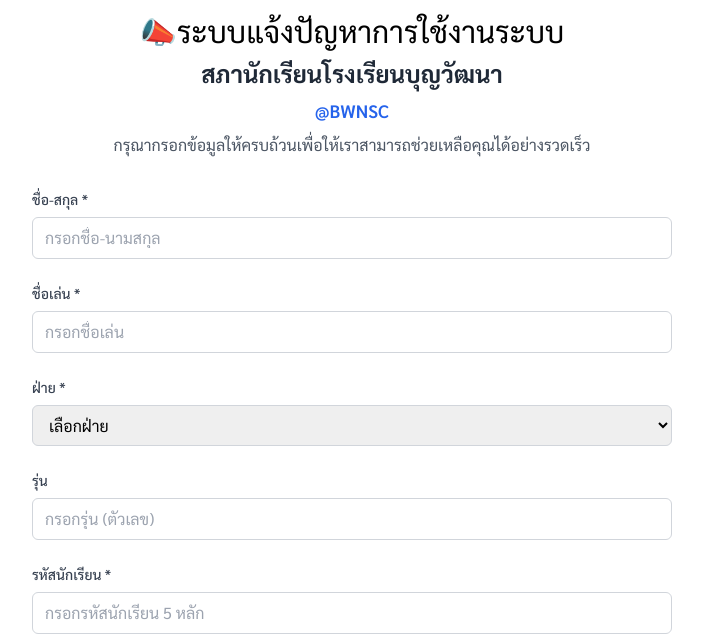
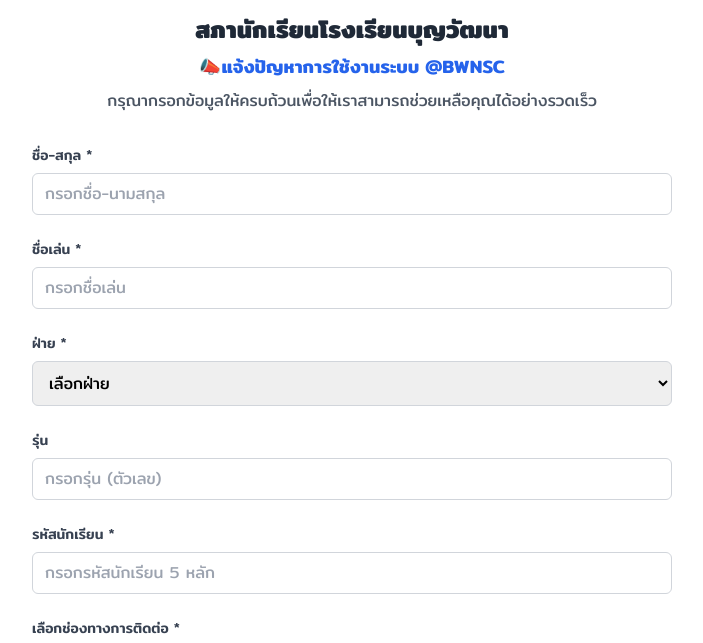
Before and after one commit to naphatphong-bwnsc/sos, a website: page test.html in a window 1280 px wide. Shown: the part 115-758 px from the top of the page, without its empty margins (288-991 px from the left). Drawn offline with nearby package versions, Linux system fonts and the light colour scheme.

Commit message:
Update test.html

```diff
--- a/test.html
+++ b/test.html
@@ -6,8 +6,8 @@
     <title>📣 แจ้งปัญหาการใช้งานระบบ @BWNSC</title>
     <script src="https://cdn.tailwindcss.com"></script>
     <style>
-        @import url('https://fonts.googleapis.com/css2?family=Sarabun:wght@300;400;500;600;700&display=swap');
-        body { font-family: 'Sarabun', sans-serif; }
+        @import url('https://fonts.googleapis.com/css2?family=Mitr:wght@200;300;400;500;600;700&display=swap');
+        body { font-family: 'Mitr', sans-serif; }
     </style>
 </head>
 <body class="bg-white min-h-screen py-4 sm:py-8">
@@ -15,9 +15,8 @@
         <!-- Header -->
         <div class="text-center mb-6 sm:mb-8">
             <img src="https://data.bwnsc.in.th/sc.png" alt="BWNSC Logo" class="w-16 h-16 sm:w-20 sm:h-20 mx-auto mb-3 sm:mb-4 rounded-full">
-            <div class="text-2xl sm:text-3xl mb-2">📣ระบบแจ้งปัญหาการใช้งานระบบ </div>
             <h1 class="text-xl sm:text-2xl font-bold text-gray-800 mb-2 px-2">สภานักเรียนโรงเรียนบุญวัฒนา</h1>
-            <p class="text-base sm:text-lg text-blue-600 font-semibold">@BWNSC</p>
+            <p class="text-base sm:text-lg text-blue-600 font-semibold">📣แจ้งปัญหาการใช้งานระบบ @BWNSC</p>
             <p class="text-sm sm:text-base text-gray-600 mt-2 px-2">กรุณากรอกข้อมูลให้ครบถ้วนเพื่อให้เราสามารถช่วยเหลือคุณได้อย่างรวดเร็ว</p>
         </div>
 
@@ -197,7 +196,7 @@
                 </div>
                 <p class="text-gray-500 text-xs sm:text-sm">© 2025 สภานักเรียนโรงเรียนบุญวัฒนา - สงวนลิขสิทธิ์</p>
                 <p class="text-gray-500 text-xs sm:text-sm mt-1">
-                    Developed by <span class="font-medium text-gray-700">TEWAN SUNGKAMANEE</span>
+                    Developed by <span class="font-medium text-gray-700">FNPHAT</span>
                 </p>
             </div>
         </footer>
```
